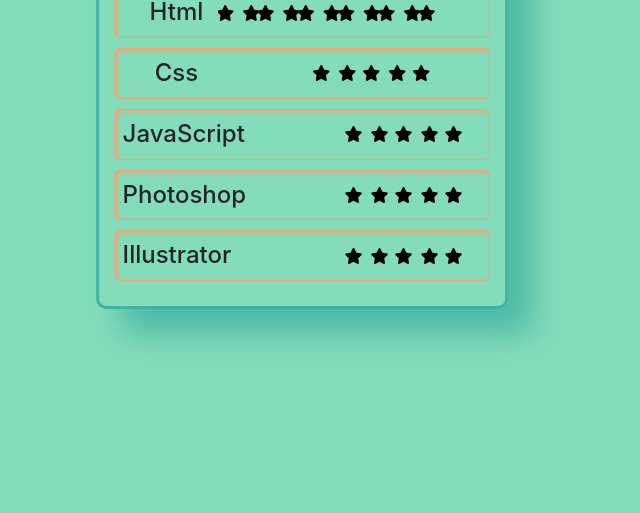
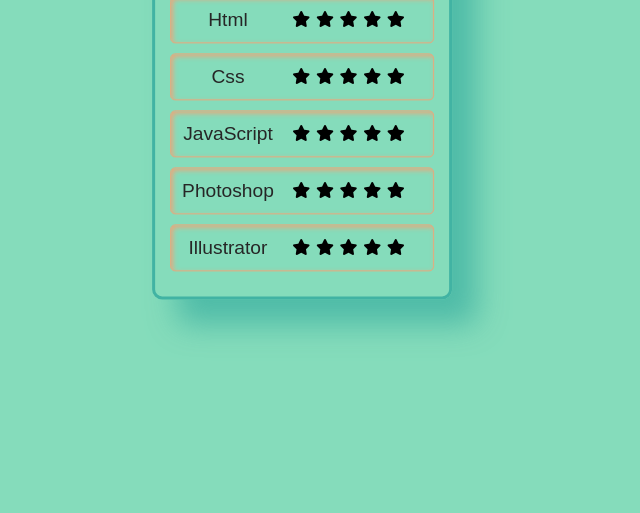
Before and after one commit to thubth98/Frontend, a plain HTML site: page ratingBar/bar_1/index.html in a window 1280 px wide. Shown: the part 287-800 px from the top of the page, without its empty margins (338-978 px from the left). Drawn offline with nearby package versions, Linux system fonts and the light colour scheme; a web font is replaced by a local one.

Commit message:
rating bar by html and css

```diff
--- a/ratingBar/bar_1/index.html
+++ b/ratingBar/bar_1/index.html
@@ -16,14 +16,10 @@
         <div class="rating-bar-container">
             <h3>Skill Rating Bar</h3>
             <div class="rating-bar__item">
-                <h4>Html</h4>
+                <div class="rating-bar__item-skill">
+                    <h4>Html</h4>
+                </div>
                 <div class="rating-bar__item-radio">
-                    <input type="radio" name="html">
-                    <input type="radio" name="html">
-                    <input type="radio" name="html">
-                    <input type="radio" name="html">
-                    <input type="radio" name="html">
-                    <input type="radio" name="html">
                     <input type="radio" name="html">
                     <input type="radio" name="html">
                     <input type="radio" name="html">
@@ -32,7 +28,9 @@
                 </div>
             </div>
             <div class="rating-bar__item">
-                <h4>Css</h4>
+                <div class="rating-bar__item-skill">
+                    <h4>Css</h4>
+                </div>
                 <div class="rating-bar__item-radio">
                     <input type="radio" name="css">
                     <input type="radio" name="css">
@@ -42,7 +40,9 @@
                 </div>
             </div>
             <div class="rating-bar__item">
-                <h4>JavaScript</h4>
+                <div class="rating-bar__item-skill">
+                    <h4>JavaScript</h4>
+                </div>
                 <div class="rating-bar__item-radio">
                     <input type="radio" name="js">
                     <input type="radio" name="js">
@@ -52,7 +52,9 @@
                 </div>
             </div>
             <div class="rating-bar__item">
-                <h4>Photoshop</h4>
+                <div class="rating-bar__item-skill">
+                    <h4>Photoshop</h4>
+                </div>
                 <div class="rating-bar__item-radio">
                     <input type="radio" name="pts">
                     <input type="radio" name="pts">
@@ -62,7 +64,9 @@
                 </div>
             </div>
             <div class="rating-bar__item">
-                <h4>Illustrator</h4>
+                <div class="rating-bar__item-skill">
+                    <h4>Illustrator</h4>
+                </div>
                 <div class="rating-bar__item-radio">
                     <input type="radio" name="ilu">
                     <input type="radio" name="ilu">
--- a/ratingBar/bar_1/styles.css
+++ b/ratingBar/bar_1/styles.css
@@ -66,20 +66,24 @@
 }
 
 .rating-bar__item {
-    display: block;
+    width: 100%;
+    overflow: hidden;
+    display: flex;
+    justify-content: center;
+    align-items: center;
+    flex-direction: row;
     border: 1px solid #e8a87c;
     border-radius: 5px;
     margin: 10px 0;
     padding: 10px 7.5px;
     box-shadow: 2px 2px 5px #e8a87c inset;
+}
+
+.rating-bar__item-skill {
     display: flex;
     justify-content: center;
     align-items: center;
-    flex-direction: row;
-}
-
-.rating-bar__item-skill {
-
+    width: 40%;
 }
 
 .rating-bar__item-skill h4 {
@@ -89,11 +93,13 @@
 }
 
 .rating-bar__item-radio {
-    width: 70%;
+    display: flex;
+    justify-content: center;
+    align-items: center;
+    flex-direction: row-reverse;
+    width: 60%;
     padding: 0 15px;
-    display: flex;
-    flex-direction: row-reverse;
-    position: relative;
+    float: left;
 }
 
 .rating-bar__item-radio input {
@@ -102,10 +108,6 @@
     height: 25px;
     cursor: pointer;
     appearance: none;
-    display: flex;
-    justify-content: center;
-    align-items: center;
-    flex-direction: row;
     overflow: hidden;
 }
 .rating-bar__item-radio input::before {
@@ -113,13 +115,11 @@
     font-family: 'Font Awesome 5 Free';
     font-weight: 700;
     transition: .5s;
-    position: absolute;
-    left: 4px;
 }
-.rating-bar__item-radio input:nth-child(2n+1)::before {
-    right: 4px;
-    left: initial;
+
+.rating-bar__item-radio input:hover ~ input::before,
+.rating-bar__item-radio input:checked ~ input::before,
+.rating-bar__item-radio input:hover::before,
+.rating-bar__item-radio input:checked::before {
+    color: #f1c40f;
 }
-.rating-bar__item-radio input:hover ~ input::before {
-    color: #ffffff;
-}
```
